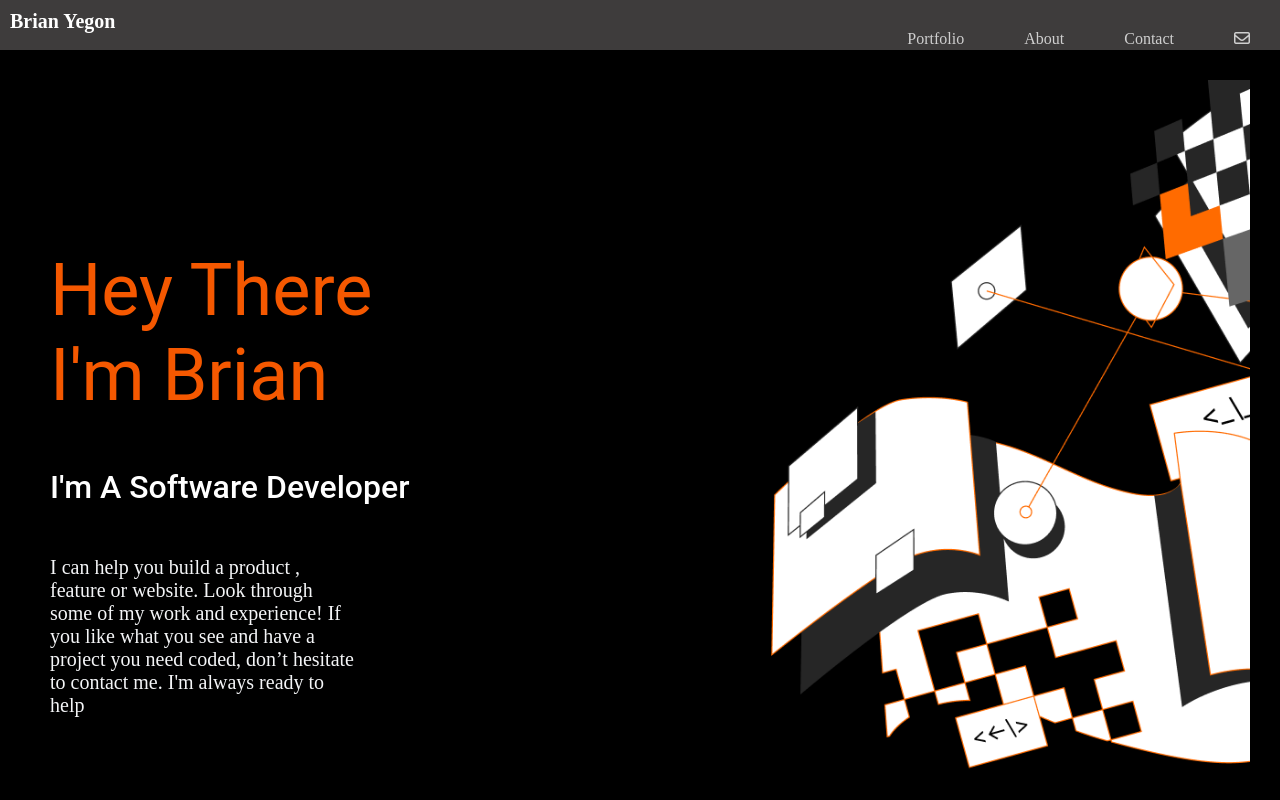
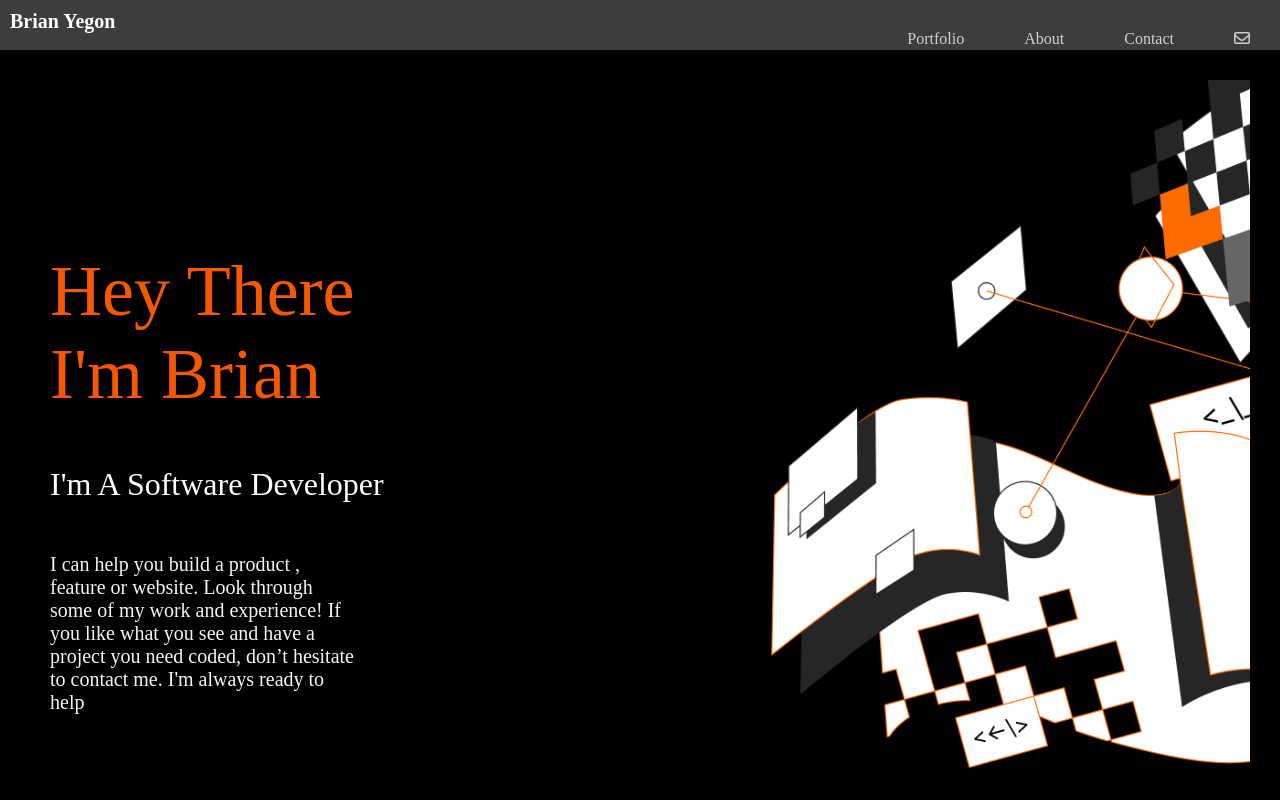
Before and after one commit to yegonkimutai/Create-a-Portfolio, a website: page index.html in a window 1280 px wide. Shown: the top 800 px of the page. Drawn offline with Linux system fonts and the light colour scheme.

Commit message:
Add some features

```diff
--- a/style.css
+++ b/style.css
@@ -67,7 +67,7 @@ img {
 .title {
   color: #f55800;
   margin: 50px;
-  font-family: 'roboto';
+  font-family: 'sans-serif';
   font-weight: 400;
   font-size: 72px;
 }
@@ -75,7 +75,7 @@ img {
 .intro {
   color: #fff;
   margin: 50px;
-  font-family: 'roboto';
+  font-family: 'sans-serif';
   font-weight: 500;
   font-size: 32px;
 }
@@ -86,7 +86,7 @@ img {
   width: 50%;
   height: 50%;
   flex-direction: column;
-  font-family: 'Poppins';
+  font-family: 'sans-serif';
   font-style: normal;
   font-weight: 400;
   font-size: 20px;
@@ -128,7 +128,7 @@ img {
 
   .menu {
     display: none;
-  }
+    }
 
   nav.menu {
     display: none;
```
